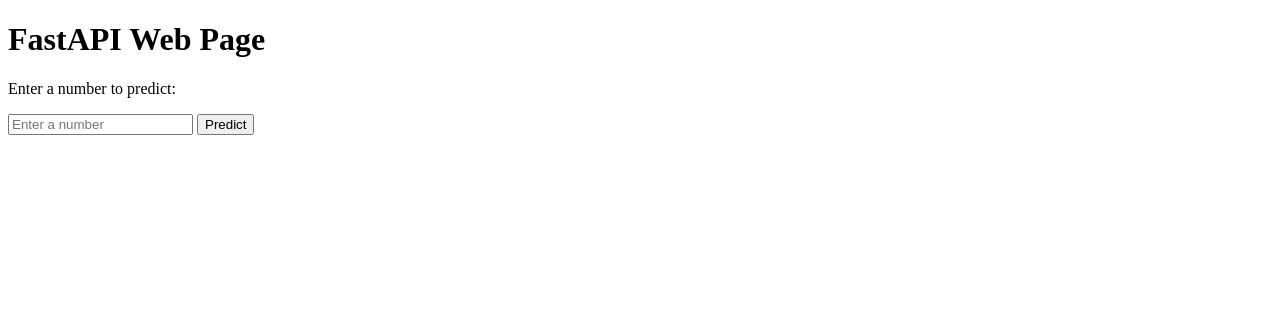
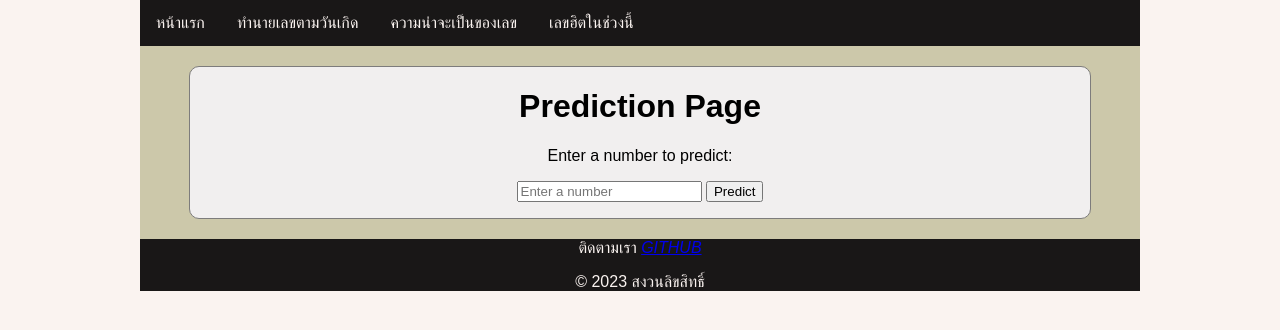
Before and after one commit to Harugumi/pdlottee, a website: page APIflask/templates/index.html in a window 1280 px wide. Drawn offline with Linux system fonts and the light colour scheme.

Commit message:
deep lean

```diff
--- a/APIflask/templates/index.html
+++ b/APIflask/templates/index.html
@@ -2,16 +2,120 @@
 <html lang="en">
 <head>
     <meta charset="UTF-8">
+
     <meta name="viewport" content="width=device-width, initial-scale=1.0">
-    <title>FastAPI Web Page</title>
+    <style>
+        /* กำหนดขนาดของ หน้าจอ */
+        .container-nav {
+            max-width: 1000px;
+            max-height: auto;
+            margin: 0 auto;
+            background-color: #CCC8AA; /* กรอบนอกสุด */
+            padding: 0 ;
+        }
+
+        .container-content {
+            text-align: center;
+            max-width: 900px;
+            margin: 20px auto;
+            padding: 0 ;
+            border: 1px solid #7D7C7C;
+            background-color: #F1EFEF; /* กรอบในสุด */
+            border-radius: 10px;
+        }
+
+        body {
+            font-family: Arial, sans-serif;
+            margin: 0;
+            padding: 0;
+        }
+
+        /* ct-v ct-c body เอามาให้หมด */
+
+        /* ส่วนเมยูบาร์ */
+        ul.menu {
+            list-style-type: none;
+            margin: 0;
+            padding: 0;
+            background-color: #191717; /* ขอบบน */
+            overflow: hidden;
+            transition: top 0.3s ease;
+        }
+
+        ul.menu li {
+            float: left;
+        }
+
+        ul.menu li a {
+            display: block;
+            color: #FAF3F0;
+            text-align: center;
+            padding: 14px 16px;
+            text-decoration: none;
+        }
+
+        ul.menu li a:hover {
+            background-color: #191717;
+        }
+
+        ul.menu.sticky {
+            position: sticky;
+            top: 0;
+            left: 0;
+            right: 0;
+            width: auto;
+            z-index: 100;
+        }
+
+        ul.menu.sticky li a {
+            background-color: #191717;
+        }
+
+        /* สไตล์ส่วน footer */
+        .footer-container{
+            background-color: #191717; /* ขอบล่าง */
+            color: #FAF3F0;
+            margin: 0 auto;
+            max-width: 1000px;
+            text-align: center;
+        }
+
+
+        html{
+            background-color: #FAF3F0; /* สีพื้นหลัง */
+        }
+    </style>
+
+    <title>Prediction Page</title>
 </head>
 <body>
 
-    <h1>FastAPI Web Page</h1>
-    <p>Enter a number to predict:</p>
-    <input type="number" id="input-data" placeholder="Enter a number">
-    <button id="predict-button">Predict</button>
-    <p id="prediction-result"></p>
+    <div class="container-nav">
+        <!-- เมนูบาร์ -->
+        <ul class="menu" id="navbar">
+            <li><a href="/views/index.html">หน้าแรก</a></li>
+            <li><a href="/views/ncal.html">ทำนายเลขตามวันเกิด</a></li>
+            <li><a href="/views/nrunback.html">ความน่าจะเป็นของเลข</a></li>
+            <li><a href="/views/app.html">เลขฮิตในช่วงนี้</a></li>
+        </ul>
+
+        <div class="container-content">
+            <!-- เนื้อหา -->
+            <div class="content">
+                <h1>Prediction Page</h1>
+                <p>Enter a number to predict:</p>
+                <input type="number" id="input-data" placeholder="Enter a number">
+                <button id="predict-button">Predict</button>
+                <p id="prediction-result"></p>
+
+            </div>
+        </div>
+        <div class="footer-container">
+            <p>ติดตามเรา <a href="https://github.com/Harugumi/pdlottee"><i class="">GITHUB</i></a> </p>
+            <p>&copy; 2023 สงวนลิขสิทธิ์</p>
+        </div>
+    </div>
+
 
 
     <script>
@@ -59,5 +163,6 @@
         window.addEventListener("load", receiveAndDisplayResult);
 
     </script>
+    <script src="I:\prototable (1)\prototable\public\js\nhomepagescript.js"></script>
 </body>
 </html>
```
Also changed, not shown: 5 other files.
